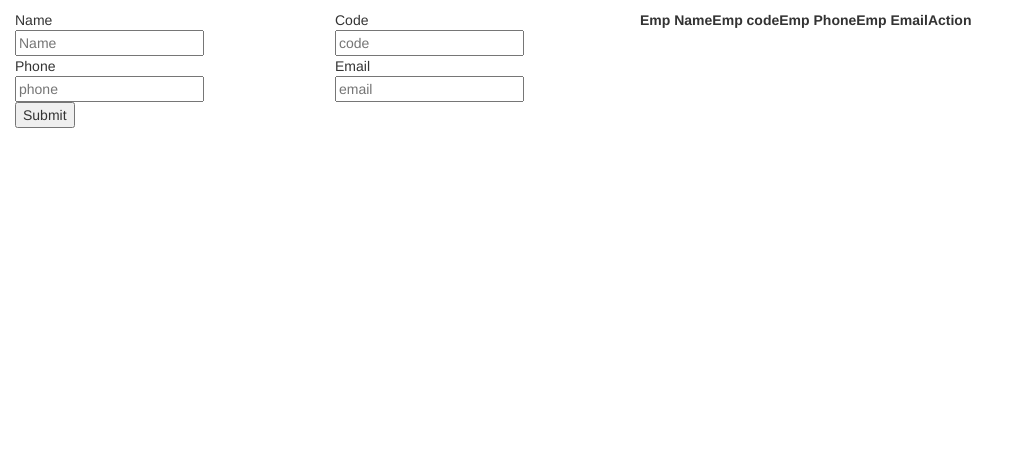
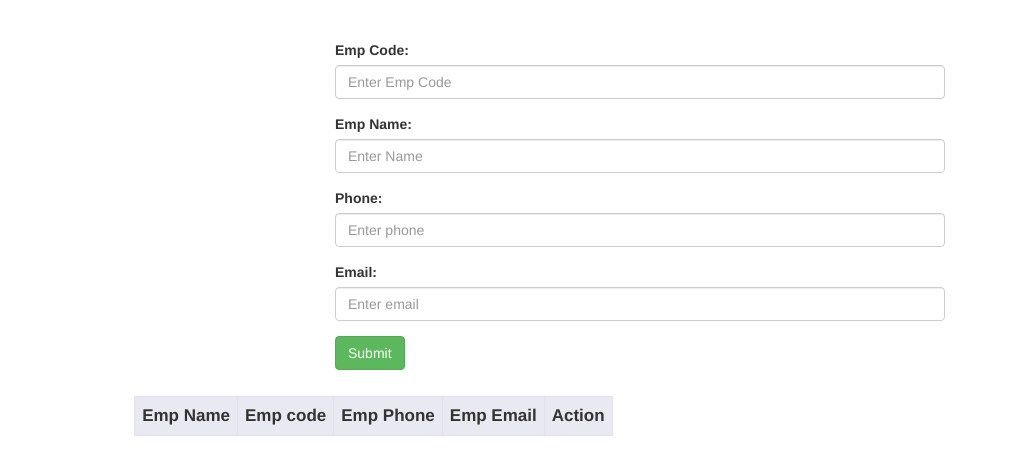
Before and after one commit to jasvinder797/Crud-Operations-With-Array, a website: page static/index.html in a window 1280 px wide. Shown: the whole page, without its empty margins (0-1019 px from the left). Drawn offline with nearby package versions, Linux system fonts and the light colour scheme; no server answers.

Commit message:
update1.2

```diff
--- a/static/index.html
+++ b/static/index.html
@@ -4,11 +4,46 @@
   <meta charset="UTF-8">
   <title>Array CRUD</title>
   <style>
+
+      #show
+      {
+          text-align: center;
+          padding-top: 2%;
+      }
+      #addEmp, #editor
+      {
+          padding-top: 40px;
+      }
+      .test
+      {
+        margin-right: 10px;
+      }
+      #tt
+      {
+          text-align: center;
+          padding: 7px;
+      }
+      table, th, td {
+        border: 1px solid #e2e1ec;
+
+      }
+      th
+      {
+          background: #e9e9f1;
+      }
+      table
+      {
+            text-align: center;
+          font-size: 17px;
+      }
     input[type='submit'], button, [aria-label]{
       cursor: pointer;
     }
     #spoiler{
       display: none;
+    }
+      .equal-width td {   width: 20%;
+        text-align: center;
       }
   </style>
   <meta charset="utf-8">
@@ -19,60 +54,85 @@
     <script src="https://ajax.googleapis.com/ajax/libs/jquery/3.3.1/jquery.min.js"></script>
 </head>
 <body>
-
+<div id="addEmp">
+     <div class="col-sm-3"></div>
     <div class="col-sm-6">
-     <div class="row">
-         <div class="col-sm-6">
-             <div>Name</div>
-            <input type="text" id="add_name" placeholder="Name" class="form-controls">
+    <div class="form-group">
+      <label for="email">Emp Code:</label>
+      <input type="number" class="form-control"  placeholder="Enter Emp Code" id="add_code">
     </div>
-          <div class="col-sm-6">
-              <div>Code</div>
-           <input type="number" id="add_code" placeholder="code" class="form-controls">
+    <div class="form-group">
+      <label for="pwd">Emp Name:</label>
+      <input type="text" class="form-control"  placeholder="Enter Name" id="add_name">
+    </div>
+     <div class="form-group">
+      <label for="email">Phone:</label>
+      <input type="number" class="form-control"  placeholder="Enter phone" id="add_phone">
+    </div>
+     <div class="form-group">
+      <label for="email">Email:</label>
+      <input type="email" class="form-control"  placeholder="Enter email" id="add_email">
     </div>
 
+      <button onclick="saveRecord();" class="btn btn-success">Submit</button>
  </div>
-     <div class="row">
-         <div class="col-sm-6">
-           <div>Phone</div>
-            <input type="number" id="add_phone" placeholder="phone" class="form-controls">
-        </div>
-          <div class="col-sm-6">
-               <div>Email</div>
-             <input type="text" id="add_email" placeholder="email" class="form-controls">
+    <div class="col-sm-3" id="ginnu">
 
     </div>
+</div>
+
+<div id="editor" class="col-sm-12">
+     <div class="col-sm-3"></div>
+    <div class="col-sm-6">
+    <div class="form-group">
+      <label for="email">Emp Code:</label>
+      <input type="number" class="form-control"  id="code">
+    </div>
+    <div class="form-group">
+      <label for="pwd">Emp Name:</label>
+      <input type="text" class="form-control"  id="name">
+    </div>
+     <div class="form-group">
+      <label for="email">Phone:</label>
+      <input type="number" class="form-control" id="phone">
+    </div>
+     <div class="form-group">
+      <label for="email">Email:</label>
+      <input type="email" class="form-control"  id="email">
+    </div>
+   <div id="btn">
 
     </div>
-      <button onclick="saveRecord();">Submit</button>
+ </div>
+    <div class="col-sm-3" id="ginnu">
+
+    </div>
 </div>
 
-
-
-<div id="editor" hidden>
-
-    <input type="text" id="name">
-    <input type="text" id="code">
-    <input type="text" id="phone" >
-    <input type="text" id="email" >
-
+<div class="col-sm-12" id="show">
+   <div class="col-sm-1" id="ginnu">
 
     </div>
-
-<p id="counter"></p>
-
-<table>
+    <div class="col-sm-10">
+      <table  class="equal-width">
           <tr>
-        <th>Emp Name</th>
-       <th>Emp code</th>
-       <th>Emp Phone</th>
-       <th>Emp Email</th>
-      <th>Action</th>
+            <th id="tt">Emp Name</th>
+               <th id="tt">Emp code</th>
+               <th id="tt">Emp Phone</th>
+               <th id="tt">Emp Email</th>
+              <th id="tt">Action</th>
           </tr>
         <tbody id="empTable">
 
         </tbody>
         </table>
+    </div>
+    <div class="col-sm-1" id="ginnu">
+
+    </div>
+
+</div>
+
 <script src="js/index.js"></script>
 
 </body>
```
Lines whose indentation alone changed are shown as unchanged.
